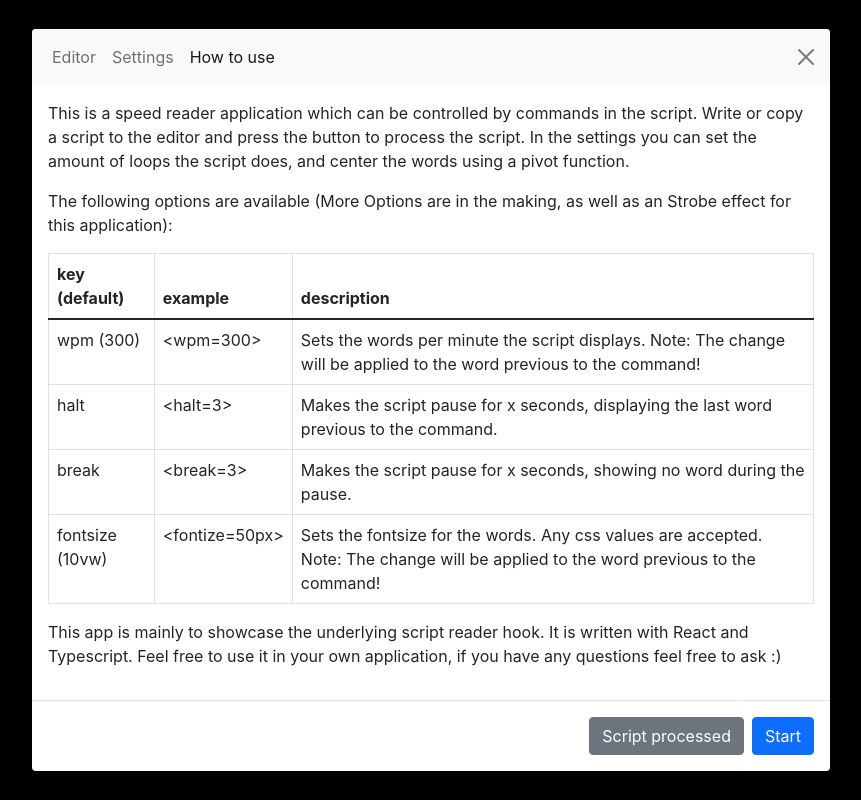
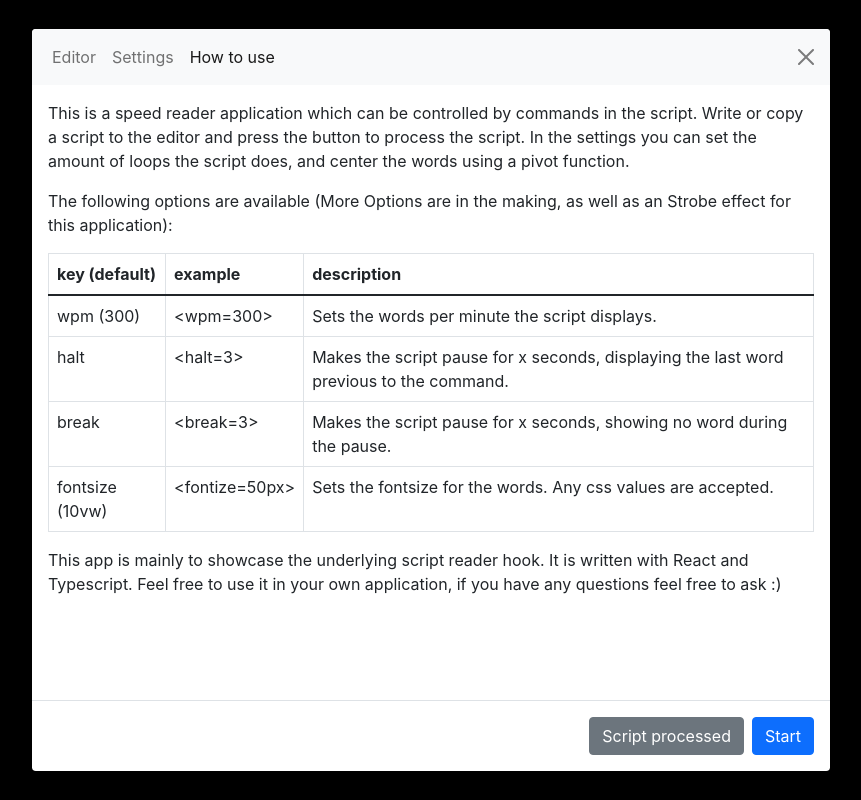
Before and after one commit to hypnoguy2/speed-reader-app, a React (Create React App) app: page / in a window 1280 px wide. Shown: the whole page, without its empty margins (209-1070 px from the left). Built offline with nearby package versions, Linux system fonts and the light colour scheme.

Commit message:
update how to page due to script hook changes

```diff
--- a/src/HowToPage.tsx
+++ b/src/HowToPage.tsx
@@ -26,8 +26,7 @@ export const HowToPage = () => {
                         <td>wpm (300)</td>
                         <td>{"<wpm=300>"}</td>
                         <td>
-                            Sets the words per minute the script displays. Note: The change will be
-                            applied to the word previous to the command!
+                            Sets the words per minute the script displays.
                         </td>
                     </tr>
                     <tr>
@@ -49,8 +48,7 @@ export const HowToPage = () => {
                         <td>fontsize (10vw)</td>
                         <td>{"<fontize=50px>"}</td>
                         <td>
-                            Sets the fontsize for the words. Any css values are accepted. Note: The
-                            change will be applied to the word previous to the command!
+                            Sets the fontsize for the words. Any css values are accepted.
                         </td>
                     </tr>
                 </tbody>
```
